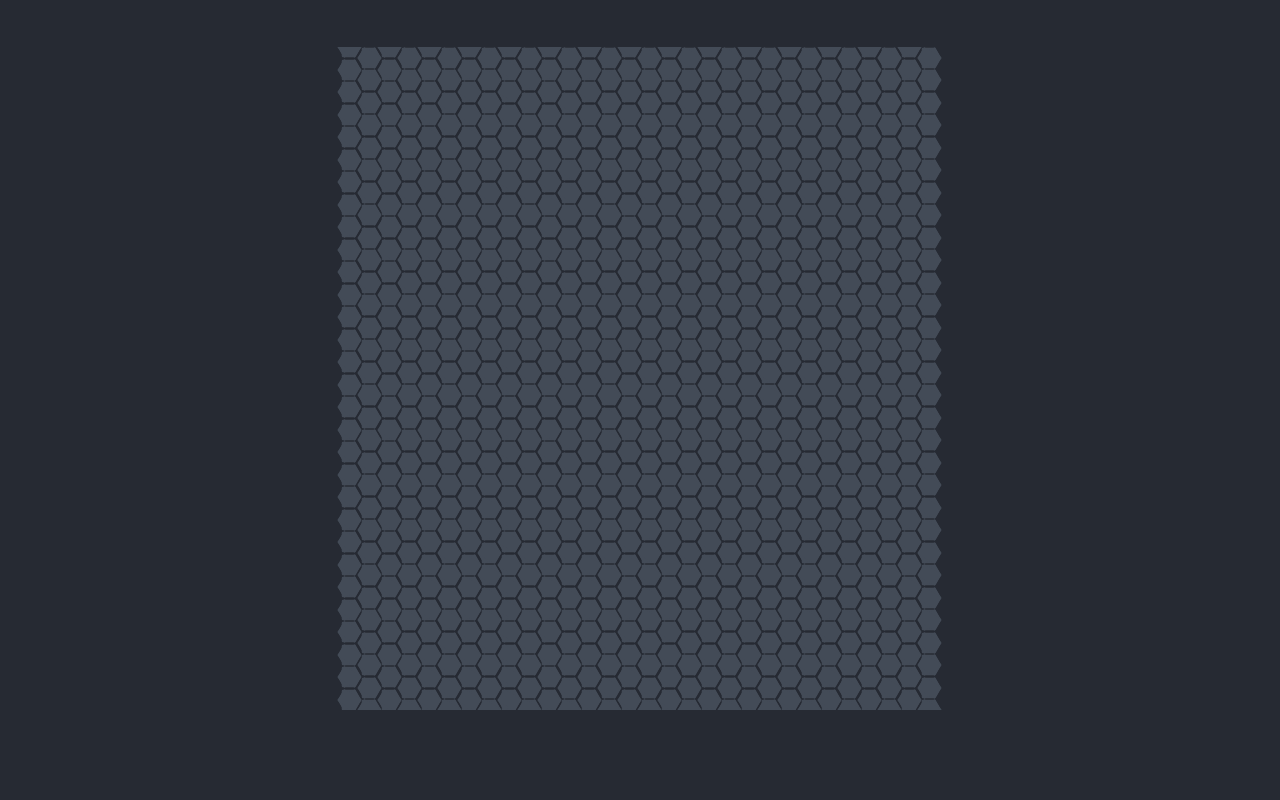
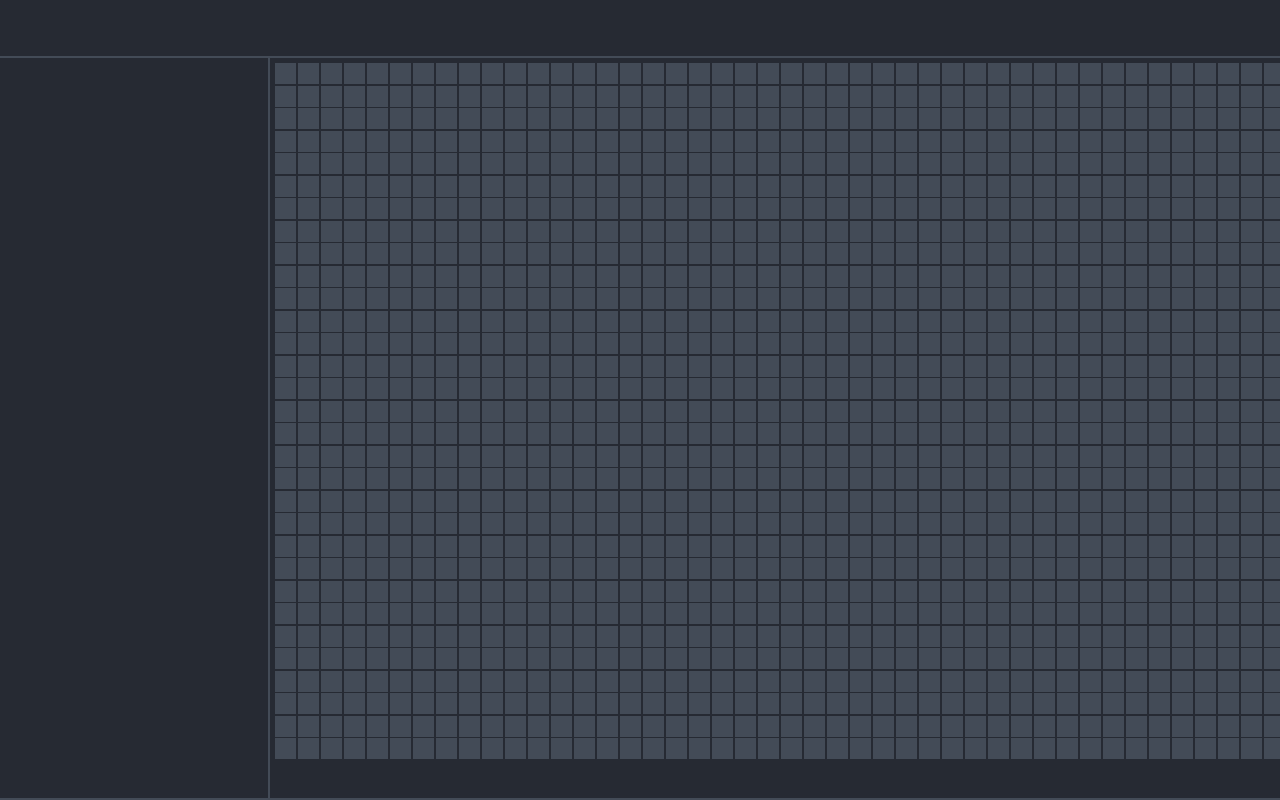
Before and after one commit to Aarnavv/Vagus, a React (Create React App) app: page / in a window 1280 px wide. Built offline with nearby package versions, Linux system fonts and the light colour scheme.

Commit message:
Wireframe set and hex replaced

```diff
--- /dev/null
+++ b/src/css/app.css
@@ -0,0 +1,20 @@
+.header {
+  height: 7vh;
+  width: 100vw;
+  border-bottom: 2px solid #434B57;
+}
+
+.content {
+  width: 100%;
+  height: 92.5vh;
+  display: flex;
+  flex-direction: row;
+  border-bottom: 2px solid #434B57;
+  /* justify-content: center;
+  align-items: center; */
+}
+
+.left-cmd {
+  width: 21vw;
+  border-right: 2px solid #434B57;
+}
--- a/src/css/hex.css
+++ b/src/css/hex.css
@@ -1,6 +1,6 @@
 .hex-board {
   width: 614px;
-  height: 663.22px;
+  height: 662.22px;
   margin: 47px auto;
   position: relative;
   overflow: hidden;
@@ -9,8 +9,10 @@
 
 .hexagon {
   position: absolute;
+  /* background-color: #ffffff; */
   background-color: #434B57;
   border-radius: 2px;
+  /* margin-left: 2px; */
   width: 21px;
   height: 14px;
   box-sizing: border-box;
@@ -23,7 +25,7 @@
   content: "";
   border: inherit;
   position: absolute;
-  top: -0.5vh;
+  top: -0.375vh;
   left: -0.4vh;
   background-color: #434B57;
   border-radius: inherit;
--- /dev/null
+++ b/src/css/square.css
@@ -0,0 +1,17 @@
+.square-board {
+  width: 79vw;
+  position: relative;
+  overflow: hidden;
+  /* background-color: #fff; */
+}
+
+.square {
+  position: absolute;
+  background-color: #434B57;
+  /* border-radius: 2px; */
+  width: 21px;
+  height: 21px;
+  box-sizing: border-box;
+  transition: all 1s;
+  border: 0.4vh solid transparent;
+}
--- a/src/ts/App.js
+++ b/src/ts/App.js
@@ -1,6 +1,12 @@
 import * as React from "react";
-import HexBoard from "./HexBoard";
+import SquareBoard from "./SquareBoard";
+import '../css/app.css';
 function App() {
-    return (React.createElement(HexBoard, null));
+    return (React.createElement(React.Fragment, null,
+        React.createElement("div", { className: "App" },
+            React.createElement("div", { className: "header" }),
+            React.createElement("div", { className: "content" },
+                React.createElement("div", { className: "left-cmd" }),
+                React.createElement(SquareBoard, null)))));
 }
 export default App;
--- a/src/ts/HexBoard.js
+++ b/src/ts/HexBoard.js
@@ -13,14 +13,14 @@ export default class HexBoard extends Component {
         let yVar;
         for (let i = 0; i < 30; i++) {
             if (i % 2 == 0) {
-                yVar = -7;
+                yVar = -8;
                 for (let i = 0; i < 30; i++) {
                     content.push(React.createElement(Hex, { x: xVar, y: yVar }));
                     yVar += 22.5;
                 }
             }
             else {
-                yVar = 3.5;
+                yVar = 2.75;
                 for (let i = 0; i < 30; i++) {
                     content.push(React.createElement(Hex, { x: xVar, y: yVar }));
                     yVar += 22.5;
--- a/src/ts/HexBoard.tsx
+++ b/src/ts/HexBoard.tsx
@@ -53,14 +53,14 @@ export default class HexBoard extends Component {
     let yVar;
     for (let i = 0; i < 30; i++) {
       if (i % 2 == 0) {
-        yVar = -7;
+        yVar = -8;
         for (let i = 0; i < 30; i++) {
           content.push(<Hex x={xVar} y={yVar} />)
           yVar += 22.5;
         }
       }
       else {
-        yVar = 3.5;
+        yVar = 2.75;
         for (let i = 0; i < 30; i++) {
           content.push(<Hex x={xVar} y={yVar} />)
           yVar += 22.5;
--- /dev/null
+++ b/src/ts/Square.js
@@ -0,0 +1,13 @@
+import * as React from "react";
+import '../css/square.css';
+export default class Square extends React.Component {
+    styles = {
+        square: {
+            left: this.props.x + "px",
+            top: this.props.y + "px",
+        }
+    };
+    render() {
+        return (React.createElement("div", { className: "square", id: "square", style: this.styles.square }));
+    }
+}
--- /dev/null
+++ b/src/ts/Square.tsx
@@ -0,0 +1,25 @@
+import * as React from "react";
+import * as ReactDOM from "react-dom";
+import { Component } from "react";
+import '../css/square.css';
+
+
+type coords = {
+  x: number,
+  y: number
+}
+
+export default class Square extends React.Component<coords> {
+  styles = {
+    square: {
+      left: this.props.x + "px",
+      top: this.props.y + "px",
+    } as React.CSSProperties
+  }
+  render() {
+    return (
+      <div className="square" id="square" style={this.styles.square}>
+      </div>
+    );
+  }
+}
--- /dev/null
+++ b/src/ts/SquareBoard.js
@@ -0,0 +1,22 @@
+import * as React from "react";
+import Square from "./Square";
+import '../css/square.css';
+export default class SquareBoard extends React.Component {
+    render() {
+        return (React.createElement("div", { className: "square-board" }, this.renderSquare()));
+    }
+    renderSquare() {
+        let content = [];
+        let xVar = 5;
+        let yVar = 0;
+        for (let i = 0; i < 47; i++) {
+            yVar = 5;
+            for (let i = 0; i < 31; i++) {
+                content.push(React.createElement(Square, { x: xVar, y: yVar }));
+                yVar += 22.5;
+            }
+            xVar += 23;
+        }
+        return content;
+    }
+}
--- /dev/null
+++ b/src/ts/SquareBoard.tsx
@@ -0,0 +1,28 @@
+import * as React from "react";
+import Square from "./Square";
+import '../css/square.css';
+
+export default class SquareBoard extends React.Component {
+  render() {
+    return (
+      <div className="square-board">
+        {this.renderSquare()}
+      </div>
+    );
+  }
+
+  renderSquare() {
+    let content = [];
+    let xVar = 5;
+    let yVar = 0;
+    for (let i = 0; i < 47; i++) {
+      yVar = 5;
+      for (let i = 0; i < 31; i++) {
+        content.push(<Square x={xVar} y={yVar} />)
+        yVar += 22.5;
+      }
+      xVar += 23;
+    }
+    return content;
+  }
+}
```
Also changed, not shown: src/ts/App.tsx (+14 -2 lines).
